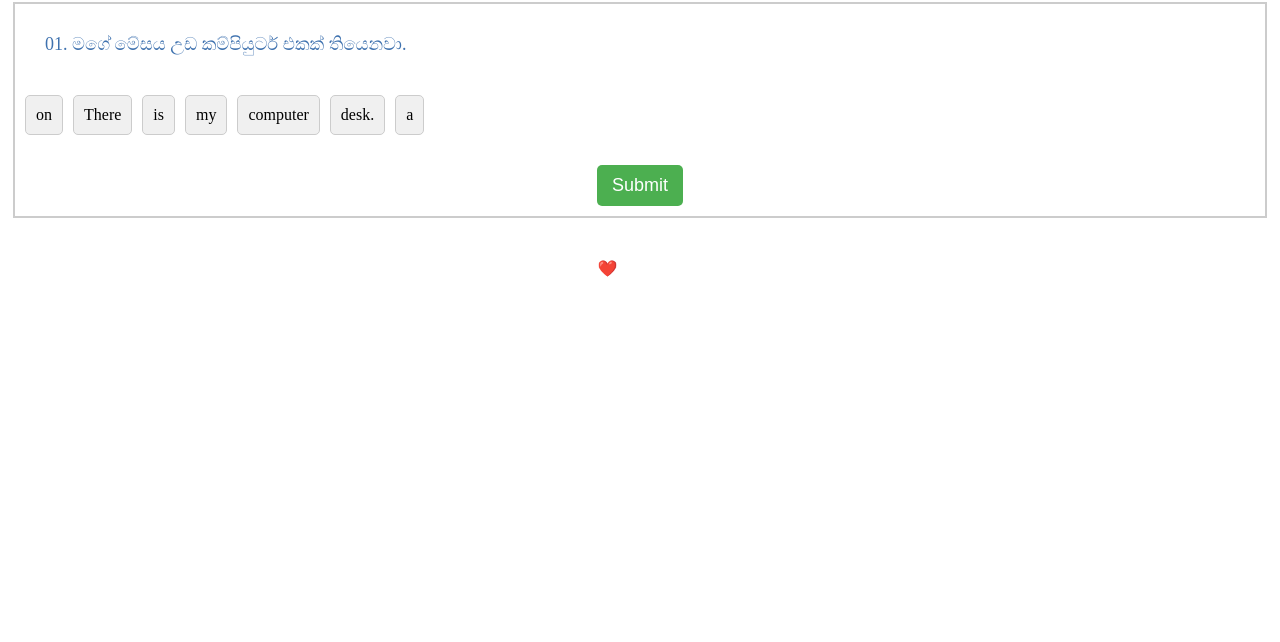
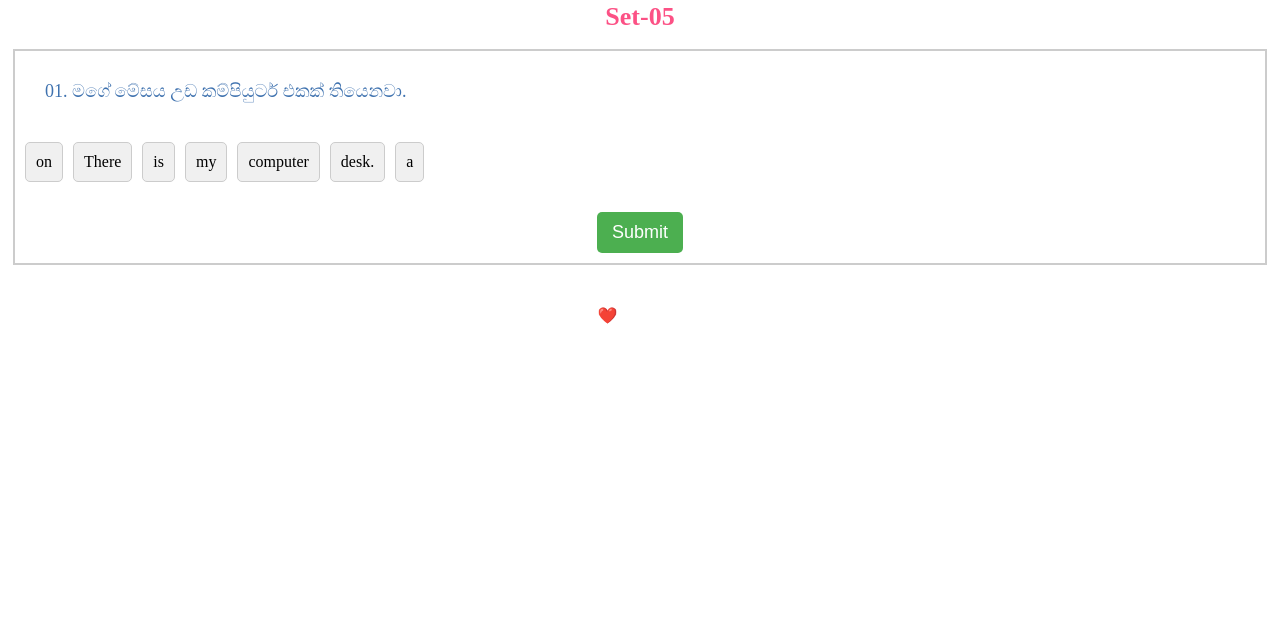
Before and after one commit to Krishbro/English-Sent-Maker-02, a plain HTML site: page index.html in a window 1280 px wide. Shown: the part 158-800 px from the top of the page. Drawn offline with Linux system fonts and the light colour scheme.

Commit message:
Update index.html

```diff
--- a/index.html
+++ b/index.html
@@ -9,6 +9,7 @@
 
     <div class="container">
       <h1>English Sentences  Maker <img src="https://cdn-icons-png.flaticon.com/512/3790/3790171.png" alt=""> </h1>
+      <h1>Set-05</h1>
 
       <div class="game">
         <div class="sentence">
```
